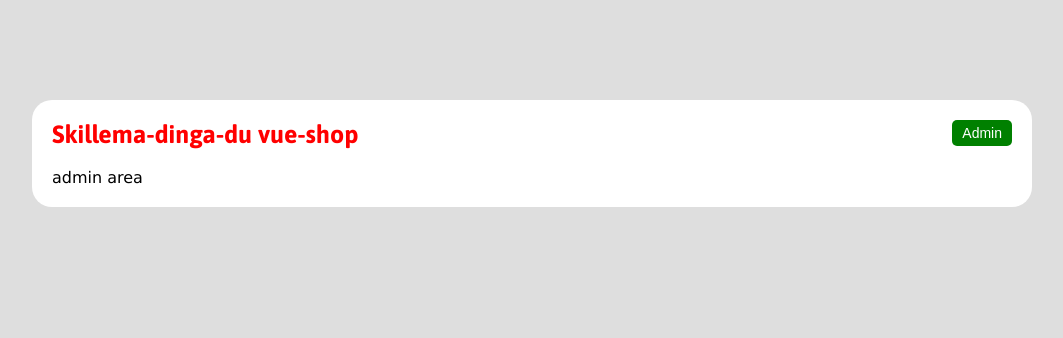
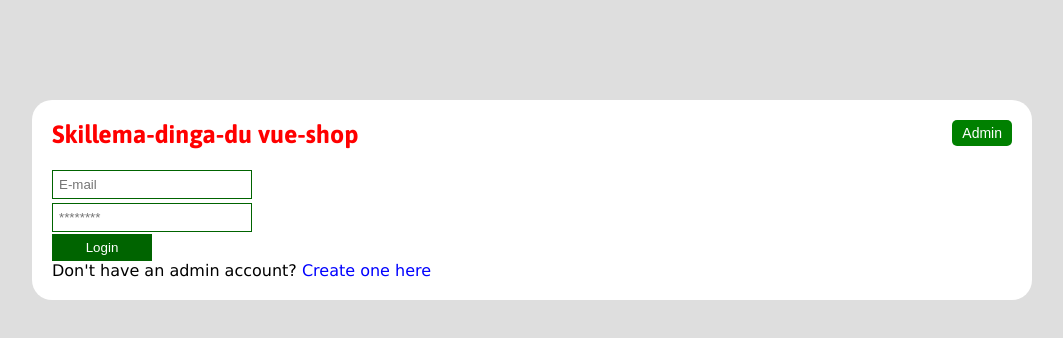
Before and after one commit to J0nas7/Vue-shop, a Vue app: page /admin in a window 1280 px wide. Shown: the top 338 px of the page, without its empty margins (108-1171 px from the left). Built offline with nearby package versions, Linux system fonts and the light colour scheme.

Commit message:
Admin signup and login

```diff
--- a/src/assets/main.css
+++ b/src/assets/main.css
@@ -45,6 +45,7 @@ button#admin {
 
 .blueLink {
   color: blue;
+  cursor: pointer;
 }
 
 .crsPnt {
@@ -53,6 +54,13 @@ button#admin {
 
 .clrBth {
   clear: both;
+}
+
+input[type="text"], input[type="password"] {
+  width: 200px;
+  margin: 2px 0;
+  padding: 6px;
+  border: 1px darkgreen solid;
 }
 
 .topbar {
@@ -261,4 +269,12 @@ button#admin {
 .cartContainer .cartSum .content .checkout {
   margin-top: 20px;
 }
+
+button.loginBtn {
+  width: 100px;
+  padding: 6px;
+  background: darkgreen;
+  color: white;
+  border: none;
+}
 /*# sourceMappingURL=main.css.map */
--- a/src/assets/main.scss
+++ b/src/assets/main.scss
@@ -42,9 +42,16 @@ button#admin {
     border-radius: 5px;
 }
 
-.blueLink { color: blue; }
+.blueLink { color: blue; cursor: pointer; }
 .crsPnt { cursor: pointer; }
 .clrBth { clear: both; }
+
+input[type="text"], input[type="password"] {
+    width: 200px;
+    margin: 2px 0;
+    padding: 6px;
+    border: 1px darkgreen solid;
+}
 
 .topbar {
     width: 100%;
@@ -254,3 +261,11 @@ button#admin {
         }
     }
 }
+
+button.loginBtn {
+    width: 100px;
+    padding: 6px;
+    background: darkgreen;
+    color: white;
+    border: none;
+}
--- /dev/null
+++ b/src/composables/useLogin.js
@@ -0,0 +1,24 @@
+import { ref } from "@vue/reactivity"
+import { projectAuth, projectFirestore } from '../firebase/config'
+
+const errorLogin = ref(null)
+
+const login = async (email, password) => {
+    errorLogin.value = null
+
+    try {
+        const res = await projectAuth.signInWithEmailAndPassword(email, password)
+        errorLogin.value = null
+        console.log(res)
+        return res
+    } catch(err) {
+        console.log(err.message)
+        errorLogin.value = 'Incorrect login credentials'
+    }
+}
+
+const useLogin = () => {
+    return { errorLogin, login }
+}
+
+export default useLogin
--- /dev/null
+++ b/src/composables/useSignup.js
@@ -0,0 +1,30 @@
+import { ref } from "@vue/reactivity"
+import { projectAuth } from '../firebase/config'
+
+const error = ref(null)
+
+const signup = async (email, password) => {
+    error.value = null
+
+    try {
+        const res = await projectAuth.createUserWithEmailAndPassword(email, password)
+        if (!res) {
+            throw new Error('Could not complete the signup')
+        }
+        error.value = null
+
+        return res
+    } catch(err) {
+        console.log(err.message)
+        error.value = err.message
+    }
+}
+
+const useSignup= () => {
+
+
+    return { error, signup }
+
+}
+
+export default useSignup
--- a/src/router/index.js
+++ b/src/router/index.js
@@ -2,6 +2,7 @@ import { createRouter, createWebHistory } from 'vue-router'
 import ProductList from '../views/ProductList.vue'
 import Cart from '../views/Cart.vue'
 import Admin from '../views/Admin.vue'
+import CRUD from '../views/Crud.vue'
 
 const routes = [
   {
@@ -18,6 +19,11 @@ const routes = [
     path: '/admin',
     name: 'AdminArea',
     component: Admin
+  },
+  {
+    path: '/crud',
+    name: 'CRUD',
+    component: CRUD
   }
 ]
 
--- a/src/views/Admin.vue
+++ b/src/views/Admin.vue
@@ -1,10 +1,62 @@
 <template>
-  admin area
+    <div v-if="loginWndw">
+        <form @submit.prevent="handleLogin">
+            <div><input type="text" v-model="email" placeholder="E-mail"></div>
+            <div><input type="password" v-model="password" placeholder="********"></div>
+            <div><button class="loginBtn">Login</button></div>
+            <div class="error">{{ errorLogin }}</div>
+            <div>Don't have an admin account? <span class="blueLink" @click="loginWndw = false">Create one here</span></div>
+        </form>
+    </div>
+    <div v-else>
+        <form @submit.prevent="handleCreate">
+            <div><input type="text" v-model="newEmail" placeholder="E-mail"></div>
+            <div><input type="password" v-model="newPassword" placeholder="********"></div>
+            <div><input type="text" v-model="adminCode" placeholder="Admin kode"></div>
+            <div><button class="loginBtn">Create</button></div>
+            <div class="error">{{ error }}</div>
+            <div>Already have an admin account? <span class="blueLink" @click="loginWndw = true">Login here</span></div>
+        </form>
+    </div>
 </template>
 
 <script>
+import { ref } from '@vue/reactivity'
+import useSignup from '../composables/useSignup'
+import useLogin from '../composables/useLogin'
+import { useRouter } from 'vue-router'
+
 export default {
+    setup() {
+        const { error, signup } = useSignup()
+        const { errorLogin, login } = useLogin()
+        const router = useRouter()
 
+        const loginWndw = ref(true)
+        const email = ref('')
+        const password = ref('')
+        const newEmail = ref('')
+        const newPassword = ref('')
+        const adminCode = ref('')
+
+        const handleCreate = async () => {
+            await signup(email.value, password.value)
+            if (!error.value) {
+                console.log("created")
+                router.push({ name: 'CRUD' })
+            }
+        }
+
+        const handleLogin = async () => {
+            await login(email.value, password.value)
+            if (!errorLogin.value) {
+                console.log("logged in")
+                router.push({ name: 'CRUD' })
+            }
+        }
+
+        return { loginWndw, email, password, newEmail, newPassword, adminCode, handleCreate, handleLogin, error, errorLogin }
+    }
 }
 </script>
 
--- /dev/null
+++ b/src/views/crud.vue
@@ -0,0 +1,13 @@
+<template>
+  crud
+</template>
+
+<script>
+export default {
+
+}
+</script>
+
+<style>
+
+</style>
```
Also changed, not shown: 1 other file (tests, documents, lock files or other folders).
